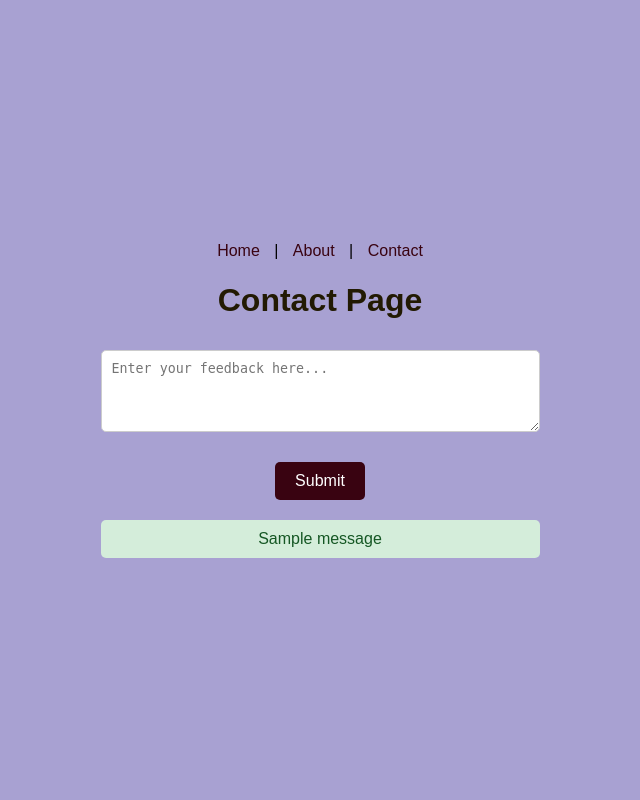
After one commit to TaisKotliar/flask-app, a Flask app: template templates/contact.html in a window 1280 px wide. The commit adds this page. Shown: the whole page, without its empty margins (320-960 px from the left). Run offline with Flask 3, Linux system fonts and the light colour scheme; the template is opened without the code that fills it, so the values that code supplies are empty; one stand-in notice (Sample message) is shown.

Commit message:
add time, page about and page contact

```diff
--- a/app.py
+++ b/app.py
@@ -1,22 +1,28 @@
-from flask import Flask, render_template, request
+from flask import Flask, render_template, request, redirect, url_for, flash
+from datetime import datetime
 
 app = Flask(__name__)
+app.secret_key = 'your_secret_key'
 
 @app.route('/', methods=['GET', 'POST'])
 def home():
     name = None
     if request.method == 'POST':
         name = request.form.get('name')
-    return render_template('index.html', name=name)
-
+    current_time = datetime.now().strftime("%Y-%m-%d %H:%M:%S")
+    return render_template('index.html', name=name, current_time=current_time)
 
 @app.route('/about')
 def about():
-    return 'About Page'
+    return render_template('about.html')
 
-@app.route('/contact')
+@app.route('/contact', methods=['GET', 'POST'])
 def contact():
-    return 'Contact Page'
+    if request.method == 'POST':
+        feedback = request.form.get('feedback')
+        flash('Thank you for your feedback!', 'success')
+        return redirect(url_for('contact'))
+    return render_template('contact.html')
 
 if __name__ == '__main__':
     app.run(debug=True)
--- a/static/style.css
+++ b/static/style.css
@@ -12,6 +12,16 @@ body {
 
 .container {
     text-align: center;
+}
+
+nav a {
+    margin: 0 10px;
+    text-decoration: none;
+    color: #390311;
+}
+
+nav a:hover {
+    text-decoration: underline;
 }
 
 h1 {
@@ -41,10 +51,26 @@ form {
     align-items: center;
 }
 
-input[type="text"] {
+input[type="text"], textarea {
     padding: 10px;
     margin-top: 10px;
     margin-bottom: 10px;
     border-radius: 5px;
     border: 1px solid #ccc;
 }
+
+.flash {
+    margin-top: 20px;
+    padding: 10px;
+    border-radius: 5px;
+}
+
+.flash.success {
+    background-color: #d4edda;
+    color: #155724;
+}
+
+.flash.error {
+    background-color: #f8d7da;
+    color: #721c24;
+}
--- /dev/null
+++ b/templates/contact.html
@@ -0,0 +1,30 @@
+<!DOCTYPE html>
+<html lang="en">
+<head>
+    <meta charset="UTF-8">
+    <meta name="viewport" content="width=device-width, initial-scale=1.0">
+    <link rel="stylesheet" href="{{ url_for('static', filename='style.css') }}">
+    <title>Contact</title>
+</head>
+<body>
+    <div class="container">
+        <nav>
+            <a href="{{ url_for('home') }}">Home</a> |
+            <a href="{{ url_for('about') }}">About</a> |
+            <a href="{{ url_for('contact') }}">Contact</a>
+        </nav>
+        <h1>Contact Page</h1>
+        <form method="POST">
+            <textarea name="feedback" rows="4" cols="50" required placeholder="Enter your feedback here..."></textarea>
+            <button type="submit" class="button">Submit</button>
+        </form>
+        {% with messages = get_flashed_messages(with_categories=true) %}
+            {% if messages %}
+                {% for category, message in messages %}
+                    <div class="flash {{ category }}">{{ message }}</div>
+                {% endfor %}
+            {% endif %}
+        {% endwith %}
+    </div>
+</body>
+</html>
```
Also changed, not shown: templates/about.html (added, +22 -0 lines), templates/index.html (+30 -1 lines), requirements.txt (renamed from requiremants.txt).
